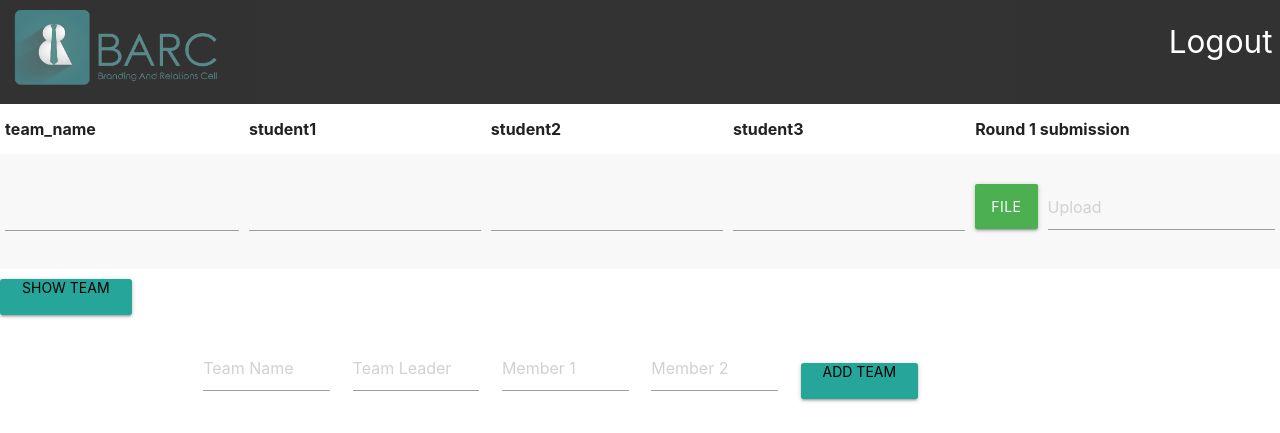
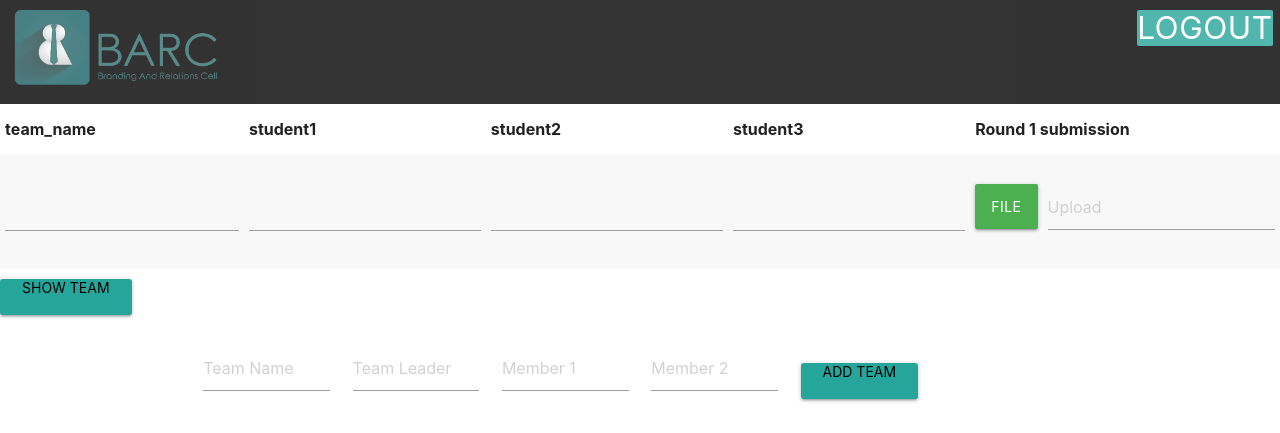
Before and after one commit to hemanth-hk/YIP, a Flask app: page /profiles in a window 1280 px wide. Shown: the top 433 px of the page. Run offline with Flask 2, Linux system fonts and the light colour scheme; parts of the project's set-up code (start-up, migrations or seed data) failed here and were passed over; some libraries are stand-ins or nearby versions.

Commit message:
Update profile.html

```diff
--- a/templates/profile.html
+++ b/templates/profile.html
@@ -101,7 +101,7 @@
     <nav class="black z-depth-0" id="bar1">
         <div class="nav-wrapper">
           <a href="http://www.barc.iitkgp.ac.in/" class="brand-logo left" style="margin-top: 10px;"><img src="{{url_for('static', filename='img/barc.png')}}"></a>
-		  <a href="http://127.0.0.1:5000/logout" class="brand-logo right" style="margin-top: 10px;">Logout</a>
+		  <a href="http://127.0.0.1:5000/logout" class="brand-logo right waves-effect waves-light btn" style="margin-top: 10px;">Logout</a>
         </div>
     </nav>
   </div>
@@ -152,7 +152,7 @@
 
 
 
-<form id="Team"><input type="submit" id="Teams" class="waves-effect waves-light btn" margin-left="auto"
+<form id="Team"><input type="submit" id="Teams" class="waves-effect waves-light btn center white-text" margin-left="auto"
     margin-right="auto" style="margin-top: 10px;" value="Show Team"></input> </form>
 
 
@@ -175,7 +175,7 @@
         </div>
         <br>
         <div class="col l2 s12">
-          <input type="Submit" class="waves-effect waves-light btn" style="margin-top: 10px;" value="Add Team"></input>
+          <input type="Submit" class="waves-effect waves-light btn center white-text" style="margin-top: 10px;" value="Add Team"></input>
         </div>
       </div>
     </form>
@@ -191,7 +191,7 @@
         </div>
         <br>
         <div class="col s4">
-        <input type="submit" class="waves-effect waves-light btn red" style="margin-top: 10px;" value="Delete Team"></input>
+        <input type="submit" class="waves-effect waves-light btn red center white-text" style="margin-top: 10px;" value="Delete Team"></input>
         </div>
       </div>
     </form>
```
